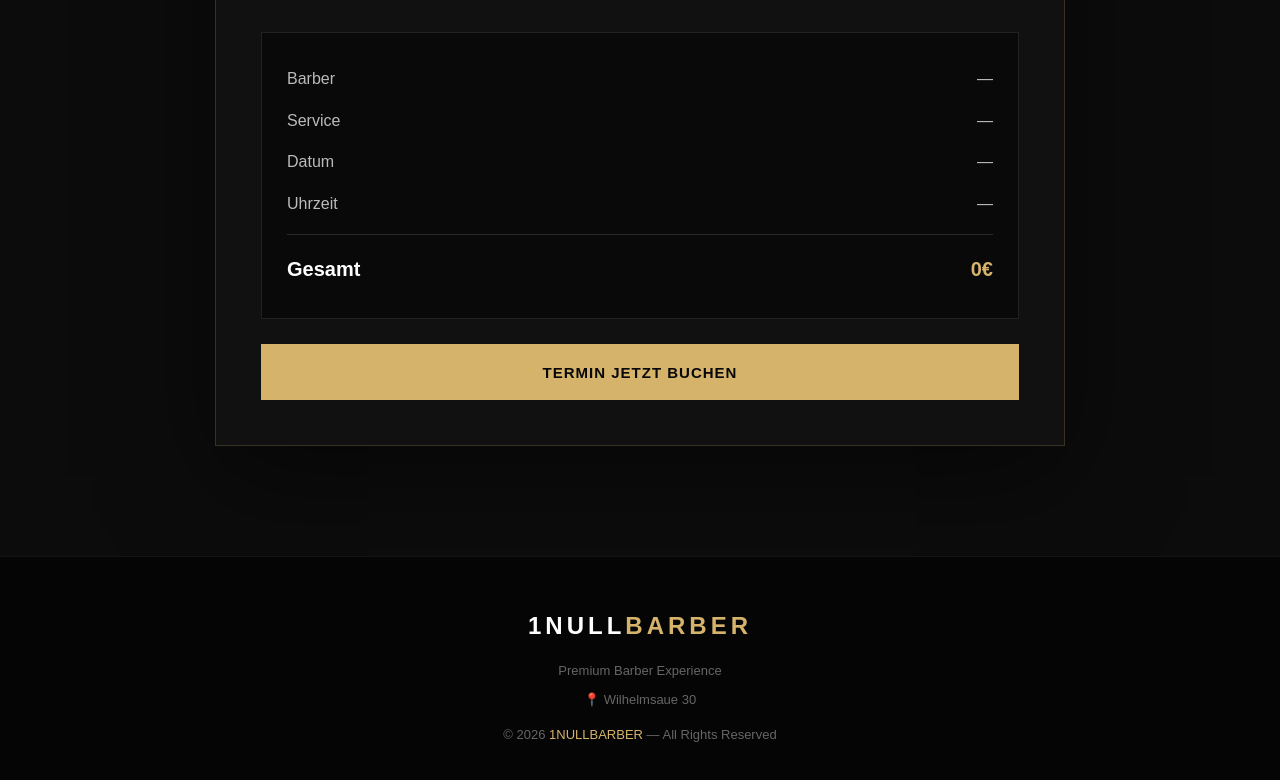
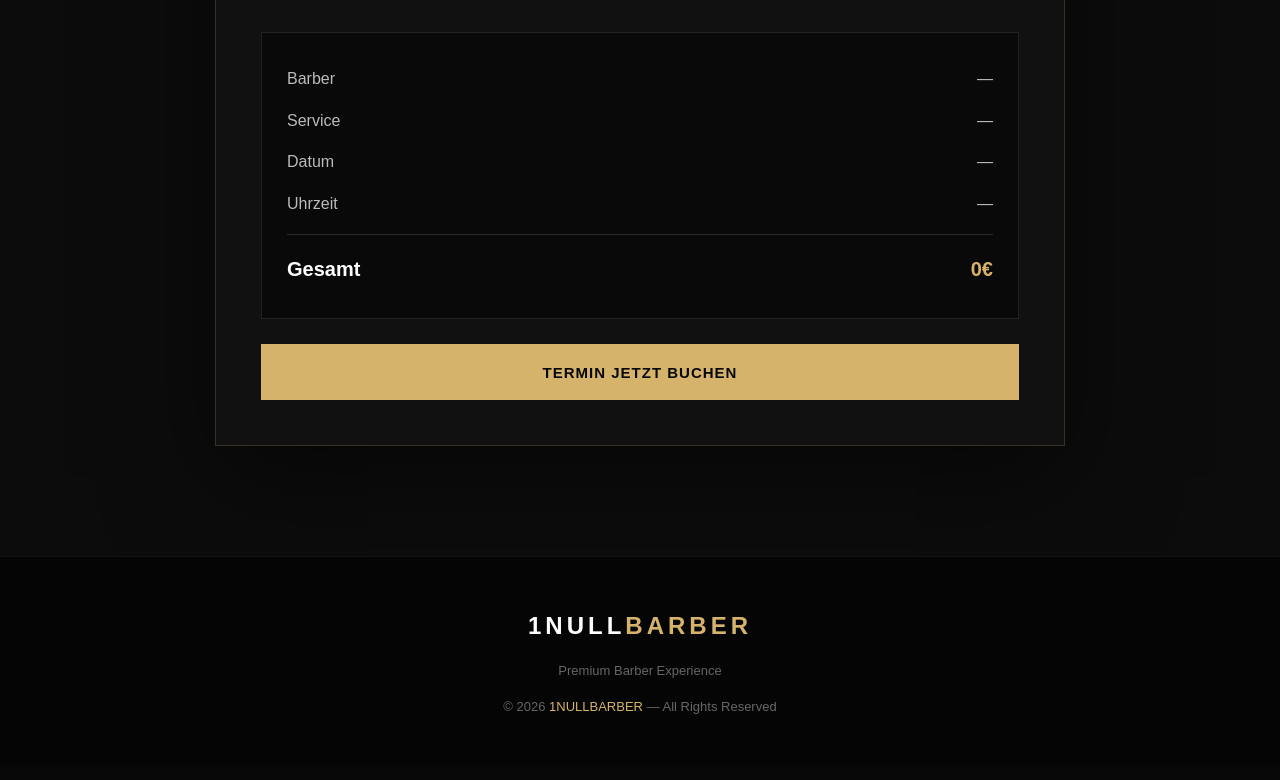
Before and after one commit to einsnull-barber/termin, a website: page index.html in a window 1280 px wide. Shown: the part 3251-4031 px from the top of the page. Drawn offline with Linux system fonts and the light colour scheme.

Commit message:
Update index.html

```diff
--- a/index.html
+++ b/index.html
@@ -275,7 +275,7 @@ footer p{color:#666;font-size:13px}
 <footer>
   <div class="logo">1NULL<span>BARBER</span></div>
   <p>Premium Barber Experience</p>
-  <p style="margin-top:8px;">📍 Wilhelmsaue 30</p>
+  <p style="margin-top:8px;"></p>
   <p style="margin-top:15px;">© 2026 <span class="footer-gold">1NULLBARBER</span> — All Rights Reserved</p>
 </footer>
 
```
